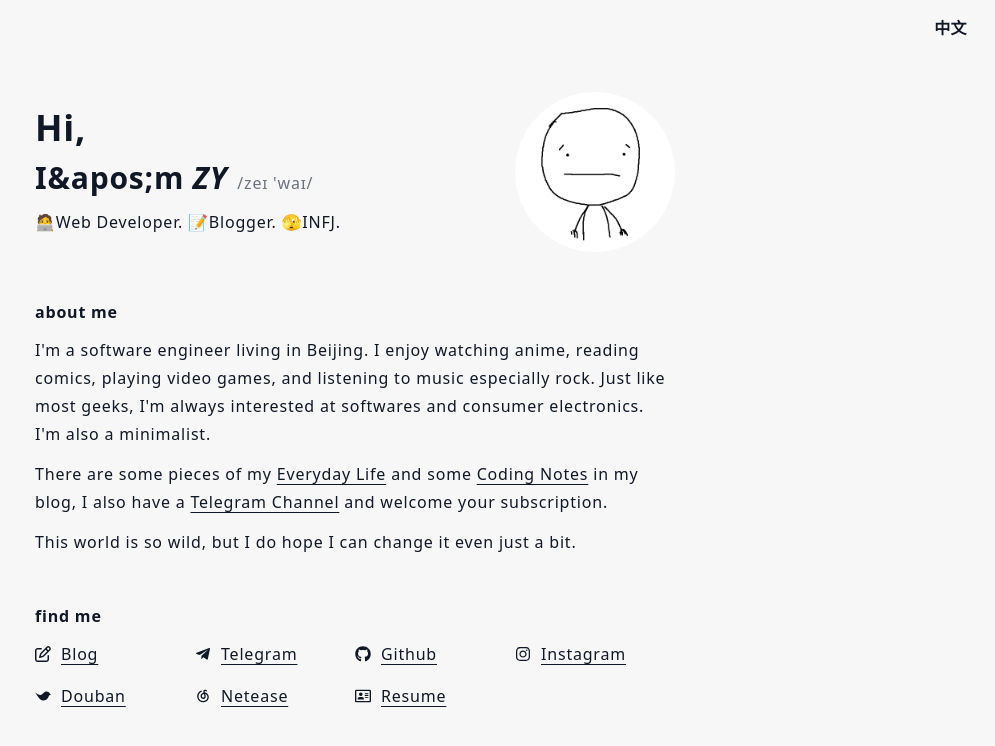
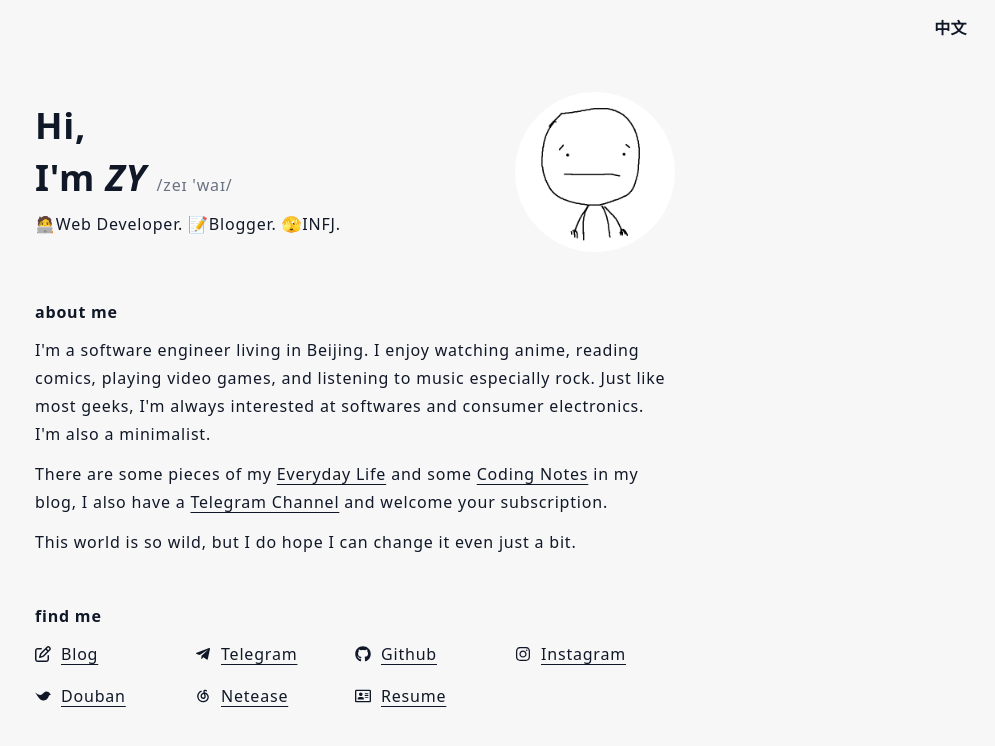
Before and after one commit to varzy/homepage-next, a Next.js app: page /en in a window 1280 px wide. Shown: the top 746 px of the page, without its empty margins (285-1280 px from the left). Built offline with nearby package versions, Linux system fonts and the light colour scheme; no server answers.

Commit message:
Update styles.

```diff
--- a/src/app/_components/HomeWrapper.tsx
+++ b/src/app/_components/HomeWrapper.tsx
@@ -15,7 +15,7 @@
   douban: string;
   neteaseMusic: string;
   resume: string;
-  iam: string;
+  iam: ReactNode;
   name: string;
   pronounce: string;
 }
@@ -48,16 +48,16 @@
       <div className="container mx-auto max-w-3xl px-5 py-20 leading-7 tracking-wider sm:px-16 [&_a]:underline">
         <Row>
           <div className="flex flex-col-reverse md:flex-row md:items-center md:justify-between">
-            <div className="info">
-              <p className="mb-3 text-4xl font-bold">Hi,</p>
-              <p className="mb-3 text-3xl font-bold">
-                {t.iam}
-                <strong className="inline-block italic">{t.name}</strong>
-                <span className="inline-block text-base font-light text-gray-500">&nbsp;&nbsp;/{t.pronounce}/</span>
+            <div className="space-y-3">
+              <p className="text-4xl font-bold">Hi,</p>
+              <p className="text-4xl font-bold">
+                <span>{t.iam}</span>
+                <strong className="italic">{t.name}</strong>
+                <span className="text-base font-light text-gray-500">&nbsp;&nbsp;/{t.pronounce}/</span>
               </p>
               <p>🧑‍💻Web Developer. 📝Blogger. 🫣INFJ.</p>
             </div>
-            <div className="avatar flex justify-center md:justify-end">
+            <div className="flex justify-center md:justify-end">
               <Avatar />
             </div>
           </div>
--- a/src/app/en/page.tsx
+++ b/src/app/en/page.tsx
@@ -10,7 +10,7 @@
   return (
     <HomeWrapper
       t={{
-        iam: `I&apos;m `,
+        iam: <span>I&apos;m </span>,
         name: `ZY`,
         pronounce: `zeɪ 'waɪ`,
         telegram: `Telegram`,
```
